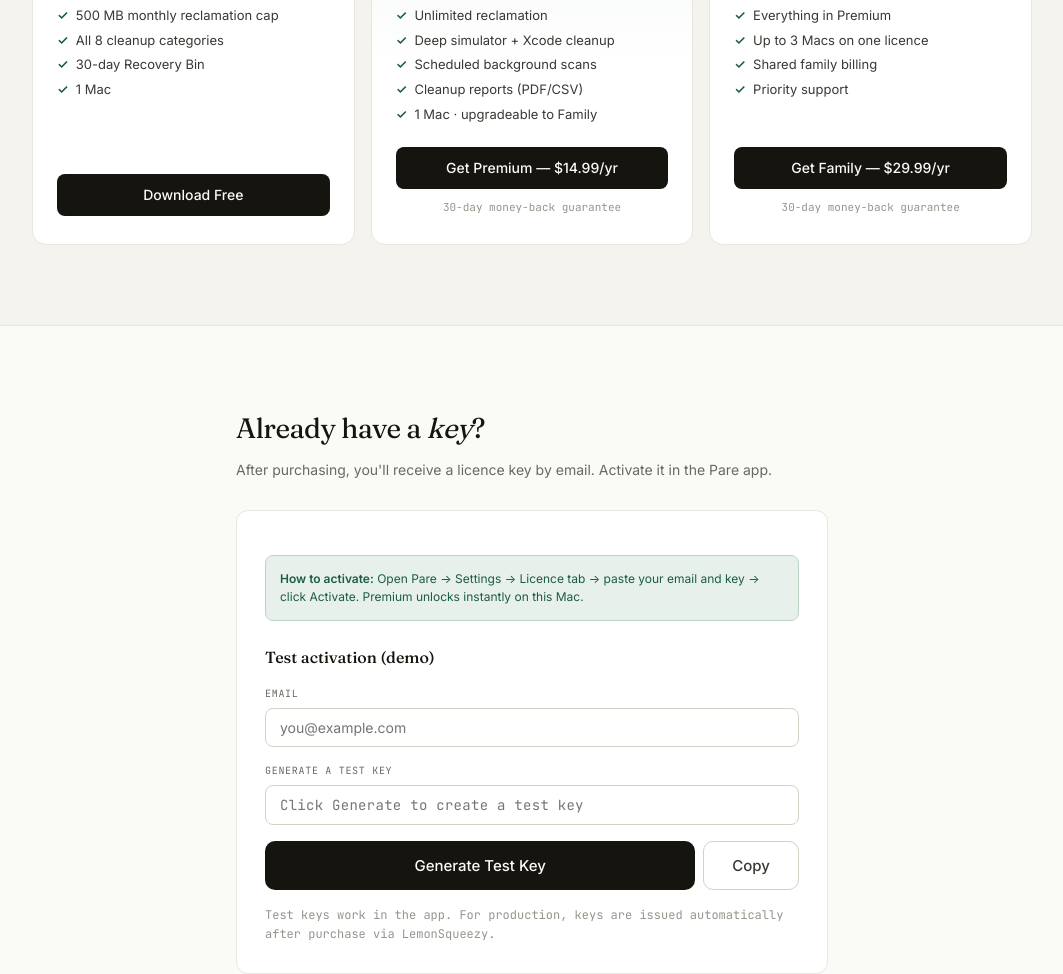
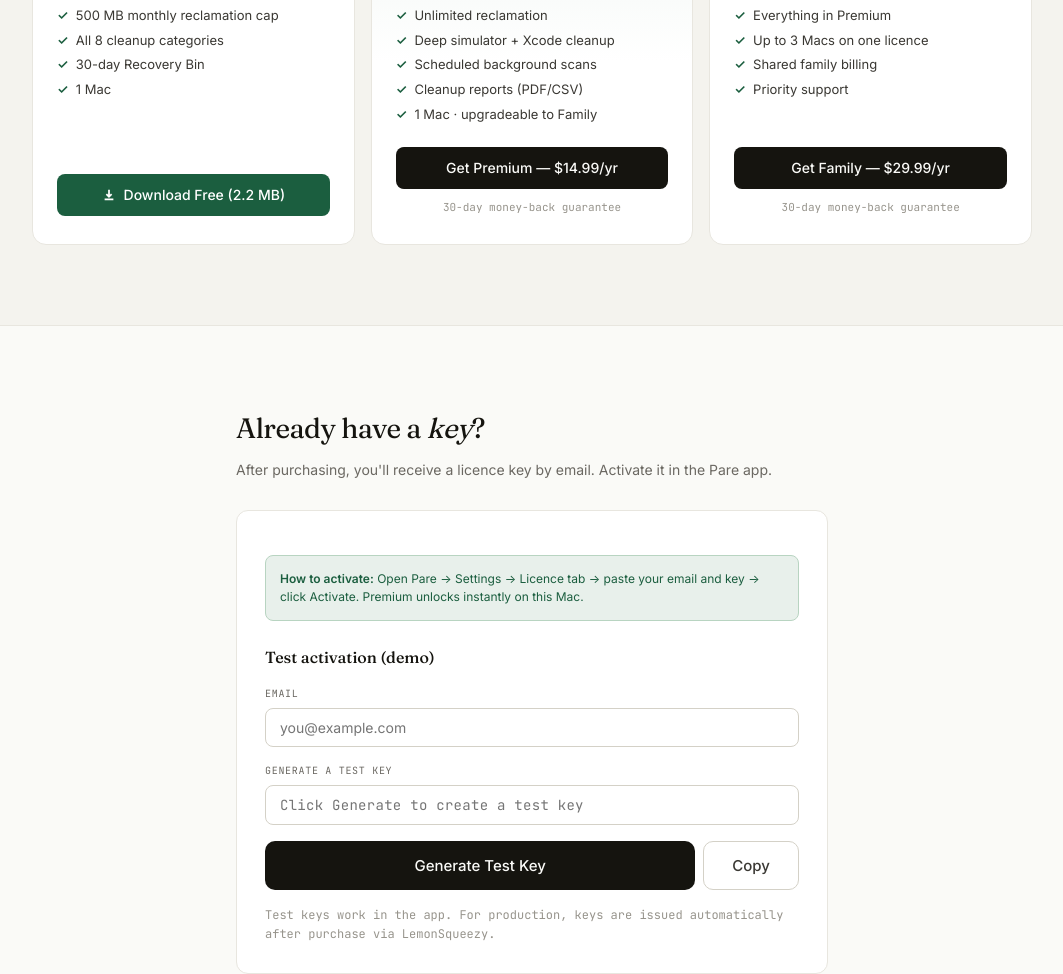
Before and after one commit to ChessChain/getpare, a plain HTML site: page website/index.html in a window 1280 px wide. Shown: the part 3172-4146 px from the top of the page, without its empty margins (108-1171 px from the left). Drawn offline with Linux system fonts and the light colour scheme.

Commit message:
complate pare

```diff
--- a/website/index.html
+++ b/website/index.html
@@ -195,6 +195,8 @@
 }
 .plan .plan-btn:hover { background: var(--ink-2); }
 .plan .plan-btn.current { background: var(--surface); color: var(--ink-3); border: 1px solid var(--line); cursor: default; }
+.plan .plan-btn.download { background: var(--accent); color: #fff; cursor: pointer; border: 0; }
+.plan .plan-btn.download:hover { background: #14724a; }
 .plan .guarantee { font-size: 11px; color: var(--ink-4); text-align: center; margin-top: 10px; font-family: var(--font-mono); }
 
 /* --- Activate --- */
@@ -359,7 +361,10 @@
           <li>30-day Recovery Bin</li>
           <li>1 Mac</li>
         </ul>
-        <a href="Pare-1.0.0.dmg" download class="plan-btn" style="text-decoration:none; text-align:center;">Download Free</a>
+        <a href="Pare-1.0.0.dmg" download class="plan-btn download" style="text-decoration:none; display:flex; align-items:center; justify-content:center; gap:8px;">
+          <svg width="14" height="14" viewBox="0 0 16 16" fill="none" stroke="currentColor" stroke-width="2"><path d="M8 2v8M5 7l3 3 3-3M3 13h10"/></svg>
+          Download Free (2.2 MB)
+        </a>
       </div>
 
       <!-- Premium — LemonSqueezy checkout -->
```
